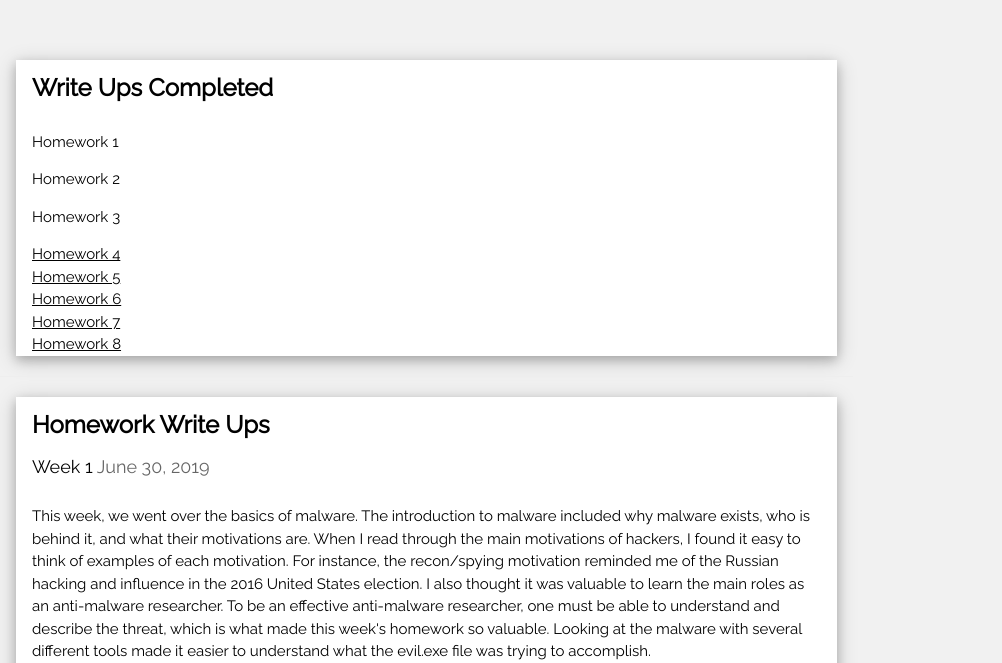
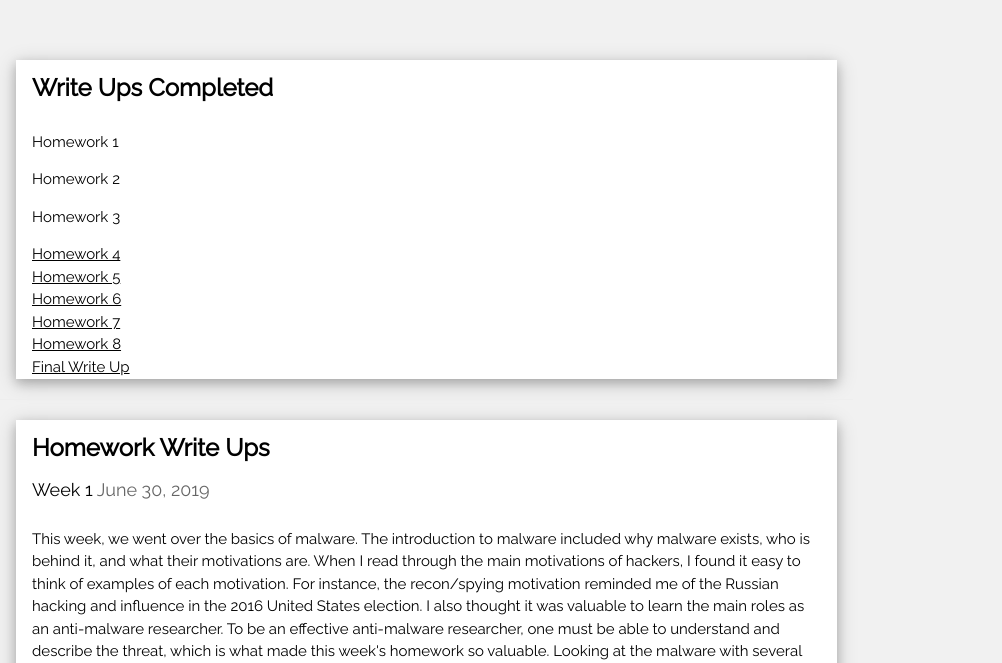
Before and after one commit to alcarparka/alcarparka.github.io, a plain HTML site: page index.html in a window 1280 px wide. Shown: the part 137-800 px from the top of the page, without its empty margins (0-1002 px from the left). Drawn offline with nearby package versions, Linux system fonts and the light colour scheme.

Commit message:
Update index.html

```diff
--- a/index.html
+++ b/index.html
@@ -36,7 +36,8 @@ body,h1,h2,h3,h4,h5 {font-family: "Raleway", sans-serif}
 	   <a href="week5.html">Homework 5</a><br>
 	    <a href="week6.html">Homework 6</a><br>
 	   <a href="week7.html">Homework 7</a><br>
-	    <a href="week8.html">Homework 8</a>
+	    <a href="week8.html">Homework 8</a><br>
+	    <a href="final.html">Final Write Up</a>
     </div>
   </div>
   <hr>
```
